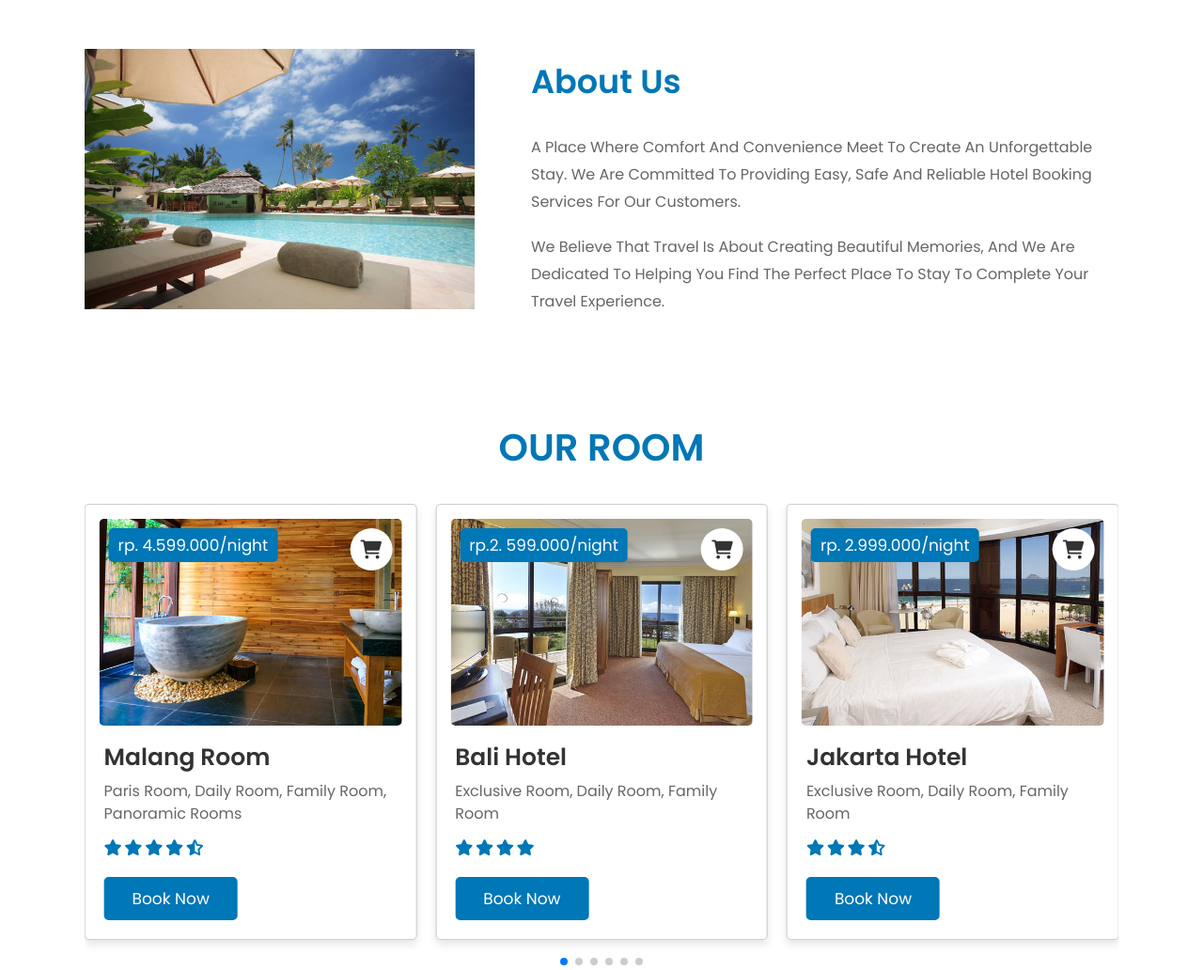
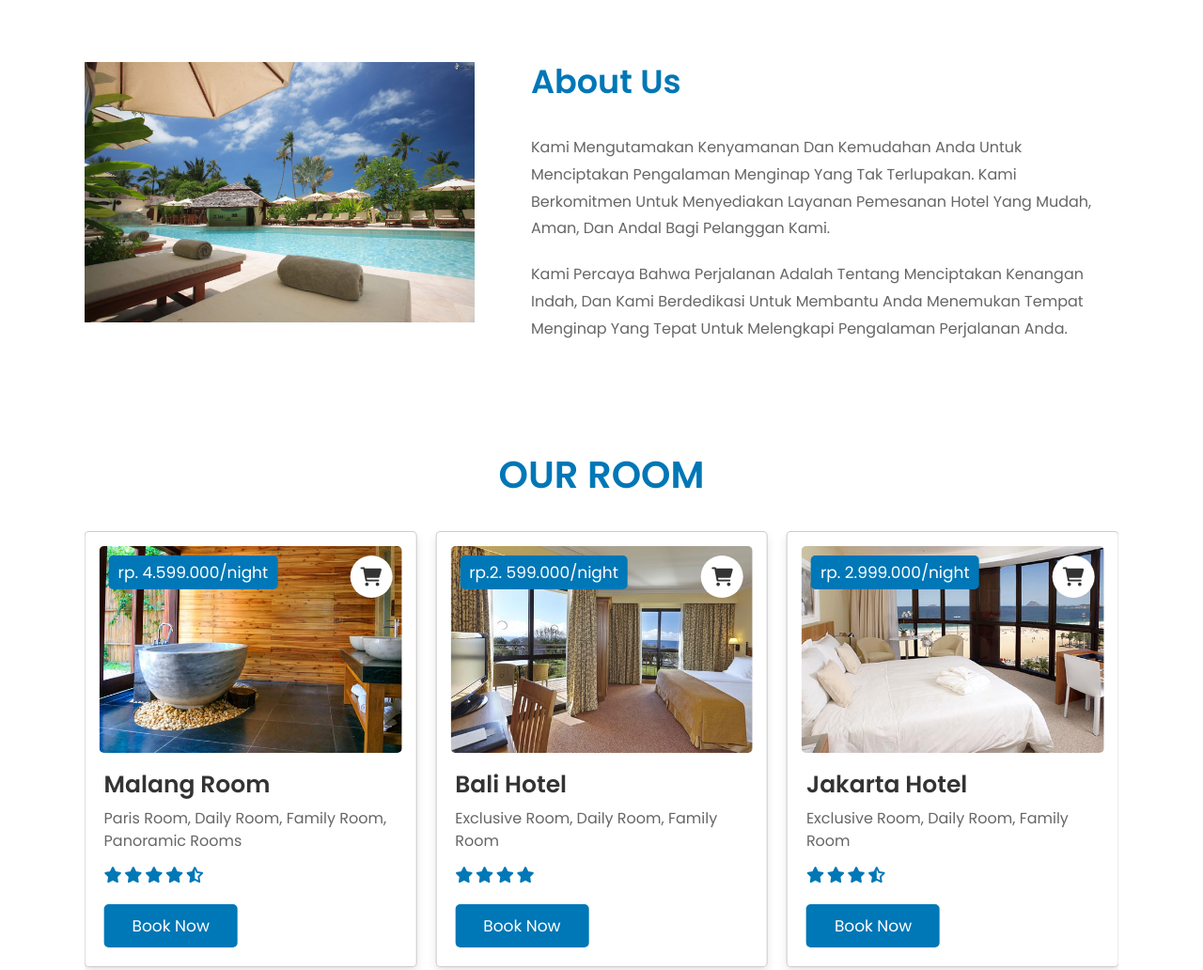
Before and after one commit to Kampus-Merdeka-Software-Engineering/FE-2-section-surabaya-group-14, a plain HTML site: page Hotel website/index.html in a window 1280 px wide. Shown: the part 1120-2152 px from the top of the page at 94% size. Drawn offline with nearby package versions, Linux system fonts and the light colour scheme.

Commit message:
Pembaruan 3

```diff
--- a/Hotel website/index.html
+++ b/Hotel website/index.html
@@ -141,8 +141,8 @@
 
         <div class="content">
           <h3>about us</h3>
-          <p>A place where comfort and convenience meet to create an unforgettable stay. We are committed to providing easy, safe and reliable hotel booking services for our customers.</p>
-          <p>We believe that travel is about creating beautiful memories, and we are dedicated to helping you find the perfect place to stay to complete your travel experience.</p>
+          <p>Kami Mengutamakan kenyamanan dan kemudahan anda untuk menciptakan pengalaman menginap yang tak terlupakan. Kami berkomitmen untuk menyediakan layanan pemesanan hotel yang mudah, aman, dan andal bagi pelanggan kami.</p>
+          <p>Kami percaya bahwa perjalanan adalah tentang menciptakan kenangan indah, dan kami berdedikasi untuk membantu Anda menemukan tempat menginap yang tepat untuk melengkapi pengalaman perjalanan Anda.</p>
         </div>
       </div>
     </section>
```
Also changed, not shown: Tugas FE_files/Tugas FE.html (renamed from Tugas FE.html), Tugas FE_files/Tugas FE.js (renamed from Tugas FE.js), 1 other file.
